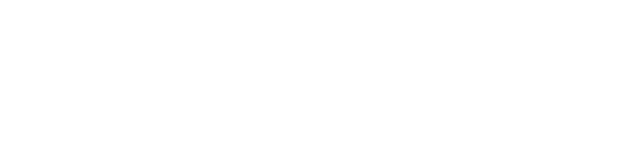
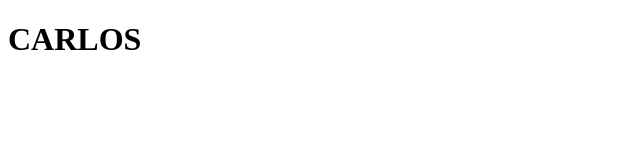
Before and after one commit to Mikeermz/git_class, a plain HTML site: page index.html in a window 1280 px wide. Shown: the whole page, without its empty margins (0-640 px from the left). Drawn offline with Linux system fonts and the light colour scheme.

Commit message:
Holangas

```diff
--- a/index.html
+++ b/index.html
@@ -6,6 +6,6 @@
   <title>Document</title>
 </head>
 <body>
-
+  <h1>CARLOS</h1>
 </body>
 </html>
```
